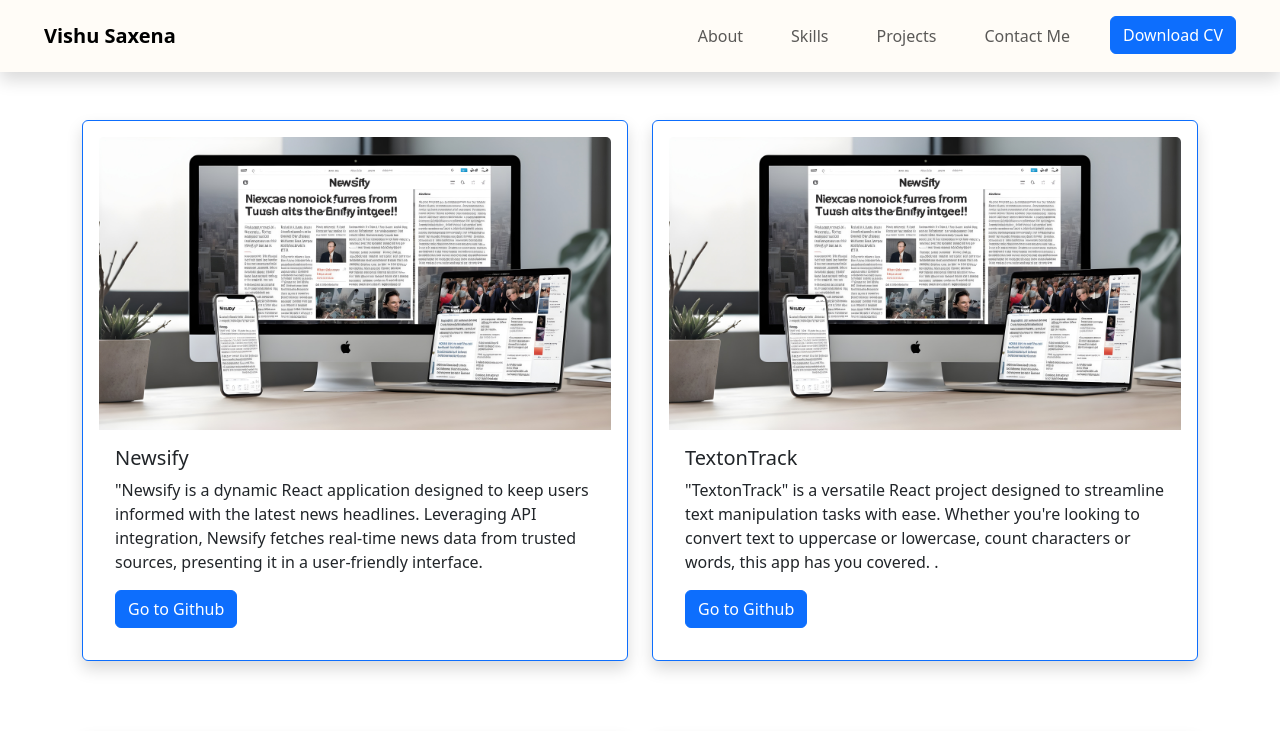
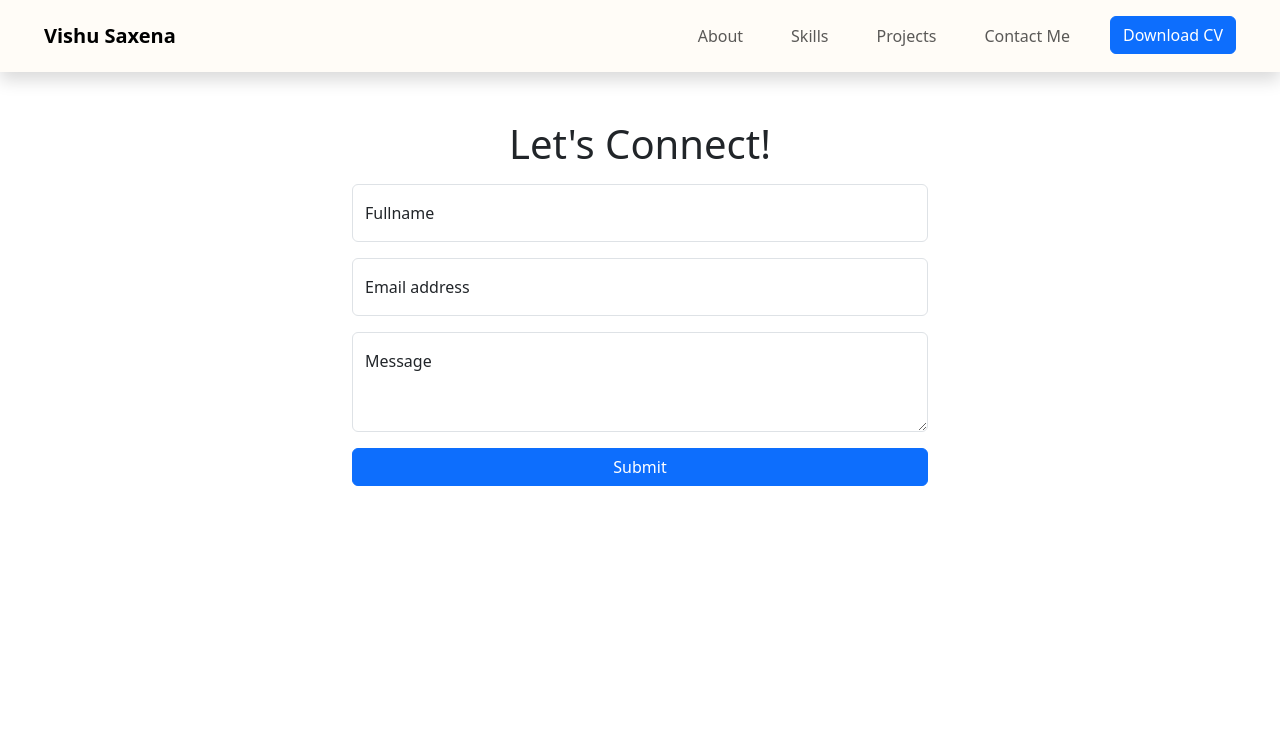
Before and after one commit to vishusaxena/Vishu-Portfolio, a React (Create React App) app: page / in a window 1280 px wide. Shown: the top 731 px of the page. Built offline with nearby package versions, Linux system fonts and the light colour scheme.

Commit message:
added Contact page

```diff
--- a/src/App.js
+++ b/src/App.js
@@ -1,12 +1,13 @@
-import Projects from "./components/Projects";
+import Contacts from "./components/Contacts";
 import NavBar from "./components/NavBar";
+
 
 
 function App() {
   return (
     <>
     <NavBar/>
-    <Projects/>
+   <Contacts/>
     </>
   );
 }
--- /dev/null
+++ b/src/components/Contacts.js
@@ -0,0 +1,26 @@
+import React from 'react'
+import './contact.css'
+export default function Contacts() {
+  return (
+    <div className='container custom-form '>
+        <h1 className='text-center'>Let's Connect!</h1>
+      <form>
+      <div class="form-floating  my-3 ">
+  <input type="text" class="form-control" id="floatingInput" placeholder="Fullname"/>
+  <label for="floatingInput">Fullname</label>
+</div>
+
+      <div class="form-floating mb-3 my-3 ">
+  <input type="email" class="form-control" id="floatingInput" placeholder="name@example.com"/>
+  <label for="floatingInput">Email address</label>
+</div>
+
+<div class="form-floating my-3">
+  <textarea class="form-control" placeholder="Leave a comment here" id="floatingTextarea2" style={{height: "100px"}}></textarea>
+  <label for="floatingTextarea2">Message</label>
+</div>
+  <button type="submit" class="btn btn-primary container">Submit</button>
+</form>
+    </div>
+  )
+}
--- /dev/null
+++ b/src/components/contact.css
@@ -0,0 +1,4 @@
+.custom-form{
+    width:600px;
+
+}
```
Also changed, not shown: src/components/contact.js (deleted).
